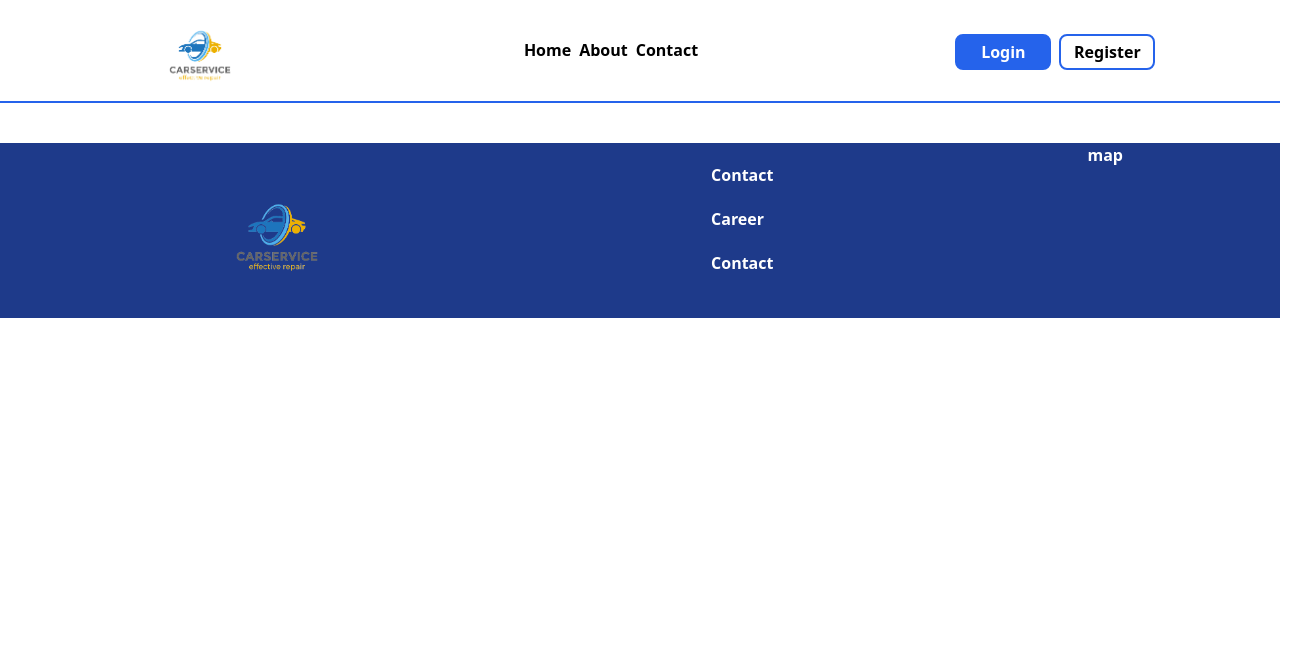
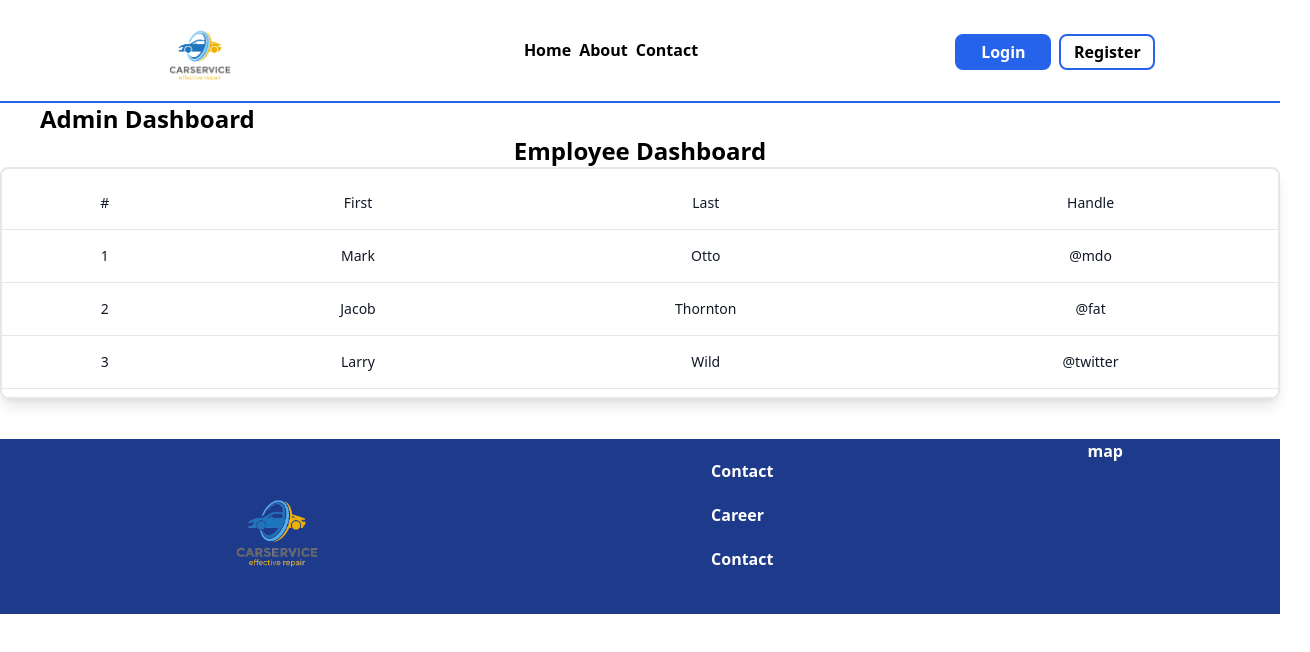
Before and after one commit to cangnss/gersgarage-frontend, a React (Create React App) app: page /admin/employee in a window 1280 px wide. Shown: the top 652 px of the page, 1310 px wide, since content can reach past the window. Built offline with nearby package versions, Linux system fonts and the light colour scheme; no server answers.

Commit message:
added admin layout and pages

```diff
--- a/src/App.js
+++ b/src/App.js
@@ -7,7 +7,9 @@ import Contact from './components/Contact/Contact';
 import Footer from './layouts/Footer/Footer';
 import Admin from './components/Admin/Admin';
 import AdminLayout from './components/Admin/AdminLayout';
-import AddEmployee from './components/Admin/AddEmployee';
+import AddEmployee from './components/Admin/Employee/AddEmployee';
+import EmployeeLayout from './components/Admin/Employee/EmployeeLayout';
+import Employee from './components/Admin/Employee/Employee';
 
 function App() {
   return (
@@ -19,7 +21,10 @@ function App() {
         <Route path="/contact" element={<Contact />} />
         <Route path="/admin" element={<AdminLayout />}>
           <Route index={true} element={<Admin />} />
-          <Route path="/admin/addemployee" element={<AddEmployee />} />
+          <Route path="/admin/employee" element={<EmployeeLayout />}>
+            <Route index={true} element={<Employee />} />
+            <Route path="/admin/employee/adddemployee" element={<AddEmployee />} />
+          </Route>
         </Route>
       </Routes>
       <Footer />
--- a/src/components/Admin/Admin.js
+++ b/src/components/Admin/Admin.js
@@ -1,4 +1,5 @@
 import { AiOutlineUserAdd } from "react-icons/ai";
+import { GrUserWorker } from "react-icons/gr";
 import { Link } from "react-router-dom";
 
 export default function Admin() {
@@ -6,13 +7,13 @@ export default function Admin() {
     <div className="w-full">
       <div className="mx-auto p-10 border-2 rounded-lg shadow-lg">
         <div className="flex flex-row justify-around">
-          <Link to="/admin/addemployee">
+          <Link to="/admin/employee">
             <div className="flex flex-col text-center mx-auto rounded-lg border-2 border-blue-600">
               <div className="mt-5 text-center mx-auto ">
-                <AiOutlineUserAdd className="text-2xl" />
+                <GrUserWorker className="text-2xl" />
               </div>
               <div className="p-5">
-                <p className="font-semibold">Add Employee</p>
+                <p className="font-semibold">Employee</p>
               </div>
             </div>
           </Link>
--- /dev/null
+++ b/src/components/Admin/Employee/Employee.js
@@ -0,0 +1,102 @@
+import { useEffect, useState } from "react";
+import { getEmployees } from "../../../service/api";
+
+export default function Employee() {
+    const [employees, setEmployees] = useState();
+
+    useEffect(()=>{
+        const data = getEmployees();
+        setEmployees(data);
+    }, [])
+
+    console.log(employees)
+
+    return (
+    <div className="w-full">
+      <div className="border-2 shadow-lg rounded-lg">
+        <div class="flex flex-col">
+          <div class="overflow-x-auto sm:-mx-6 lg:-mx-8">
+            <div class="py-2 inline-block min-w-full sm:px-6 lg:px-8">
+              <div class="overflow-hidden">
+                <table class="min-w-full">
+                  <thead class="border-b">
+                    <tr>
+                      <th
+                        scope="col"
+                        class="text-sm font-medium text-gray-900 px-6 py-4 text-center"
+                      >
+                        #
+                      </th>
+                      <th
+                        scope="col"
+                        class="text-sm font-medium text-gray-900 px-6 py-4 text-center"
+                      >
+                        First
+                      </th>
+                      <th
+                        scope="col"
+                        class="text-sm font-medium text-gray-900 px-6 py-4 text-center"
+                      >
+                        Last
+                      </th>
+                      <th
+                        scope="col"
+                        class="text-sm font-medium text-gray-900 px-6 py-4 text-center"
+                      >
+                        Handle
+                      </th>
+                    </tr>
+                  </thead>
+                  <tbody>
+                    <tr class="border-b">
+                      <td class="px-6 py-4 whitespace-nowrap text-sm font-medium text-gray-900">
+                        1
+                      </td>
+                      <td class="text-sm text-gray-900 font-light px-6 py-4 whitespace-nowrap">
+                        Mark
+                      </td>
+                      <td class="text-sm text-gray-900 font-light px-6 py-4 whitespace-nowrap">
+                        Otto
+                      </td>
+                      <td class="text-sm text-gray-900 font-light px-6 py-4 whitespace-nowrap">
+                        @mdo
+                      </td>
+                    </tr>
+                    <tr class="bg-white border-b">
+                      <td class="px-6 py-4 whitespace-nowrap text-sm font-medium text-gray-900">
+                        2
+                      </td>
+                      <td class="text-sm text-gray-900 font-light px-6 py-4 whitespace-nowrap">
+                        Jacob
+                      </td>
+                      <td class="text-sm text-gray-900 font-light px-6 py-4 whitespace-nowrap">
+                        Thornton
+                      </td>
+                      <td class="text-sm text-gray-900 font-light px-6 py-4 whitespace-nowrap">
+                        @fat
+                      </td>
+                    </tr>
+                    <tr class="bg-white border-b">
+                      <td class="px-6 py-4 whitespace-nowrap text-sm font-medium text-gray-900">
+                        3
+                      </td>
+                      <td class="text-sm text-gray-900 font-light px-6 py-4 whitespace-nowrap">
+                        Larry
+                      </td>
+                      <td class="text-sm text-gray-900 font-light px-6 py-4 whitespace-nowrap">
+                        Wild
+                      </td>
+                      <td class="text-sm text-gray-900 font-light px-6 py-4 whitespace-nowrap">
+                        @twitter
+                      </td>
+                    </tr>
+                  </tbody>
+                </table>
+              </div>
+            </div>
+          </div>
+        </div>
+      </div>
+    </div>
+  );
+}
--- /dev/null
+++ b/src/components/Admin/Employee/EmployeeLayout.js
@@ -0,0 +1,12 @@
+import { Outlet } from "react-router-dom";
+
+export default function EmployeeLayout(){
+    return(
+        <div>
+            <div>
+                <p className="font-semibold text-2xl">Employee Dashboard</p>
+            </div>
+            <Outlet />
+        </div>
+    )
+}
--- /dev/null
+++ b/src/service/api.js
@@ -0,0 +1,13 @@
+import axios from "axios"
+
+export const getEmployees = async () => {
+    const employees = await axios.get("http://localhost:8080/employees")
+    if (employees == null) {
+        return {
+            status: 400,
+            message: "No employees"
+        }
+    }else{
+        return employees
+    }
+}
```
Also changed, not shown: src/components/Admin/Employee/AddEmployee.js (renamed from src/components/Admin/AddEmployee.js).
